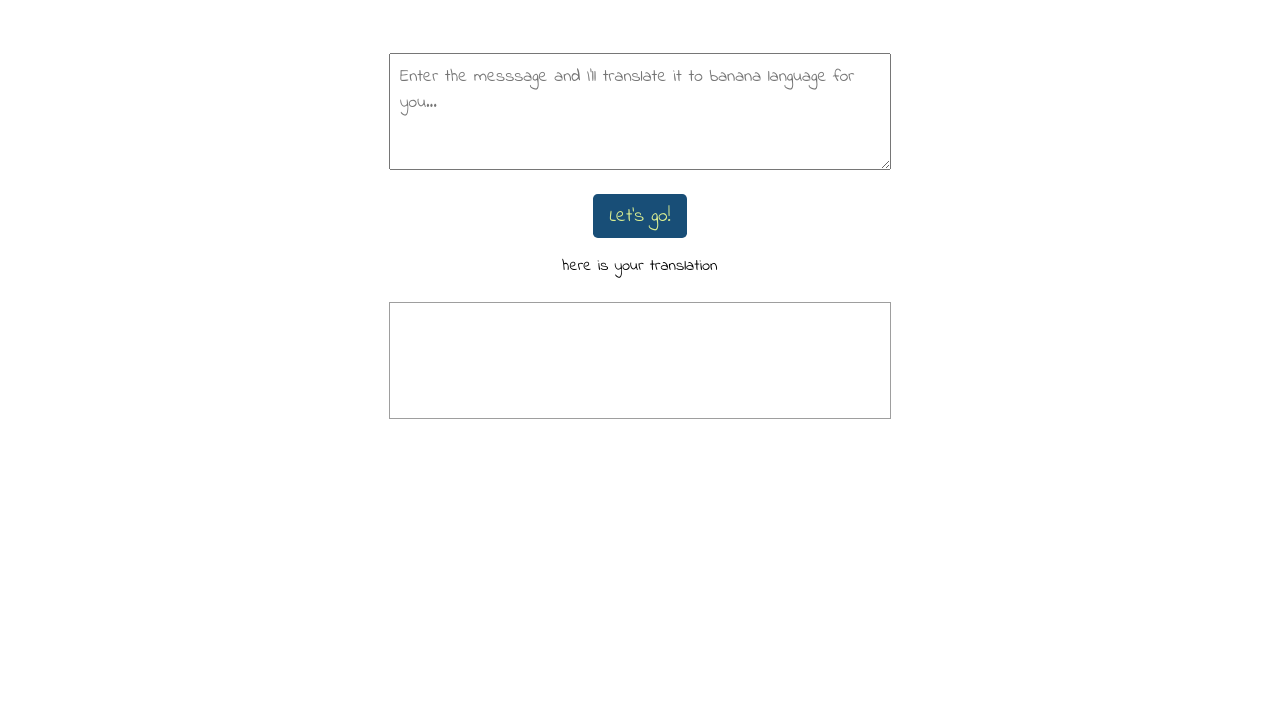
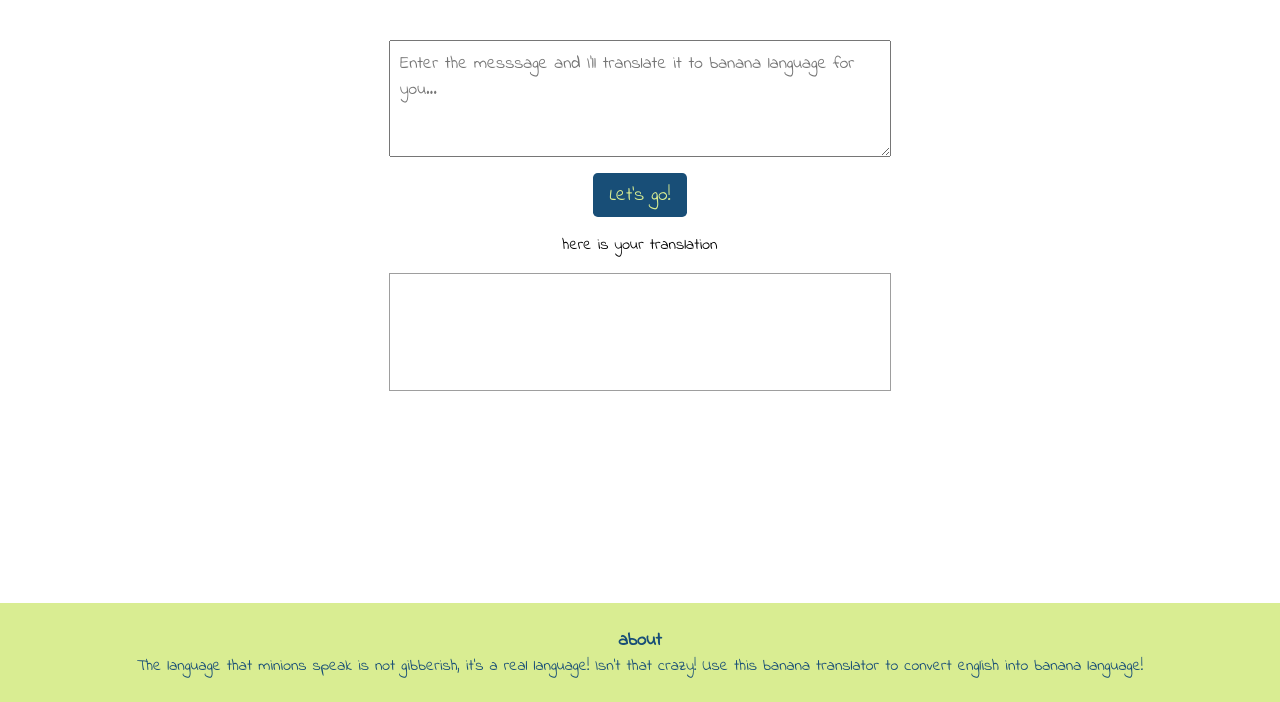
Before and after one commit to asaxena012/banana-translation-app, a plain HTML site: page index.html in a window 1280 px wide. Shown: the part 98-800 px from the top of the page. Drawn offline with Linux system fonts and the light colour scheme.

Commit message:
style: footer added

```diff
--- a/index.html
+++ b/index.html
@@ -19,6 +19,12 @@
       <div id="output"></div>
     </div>
 
+    <footer>
+        <h3>about</h3>
+        <p>The language that minions speak is not gibberish, it's a real language! Isn't that crazy!
+            Use this banana translator to convert english into banana language!
+        </p>
+    </footer>
     <script src="script.js"></script>
   </body>
 </html>
--- a/style.css
+++ b/style.css
@@ -4,6 +4,11 @@
     margin: 0;
     padding: 0;
     font-family: 'Indie Flower', cursive;
+}
+
+body{
+    position: relative;
+    height: 100vh;
 }
 
 .container{
@@ -15,7 +20,7 @@
 
 h1{
     margin-top: 0;
-    margin-bottom: 2rem;
+    margin-bottom: 1.7rem;
     padding: 1.5rem 0rem;
     display: block;
     background: #D9ED92;
@@ -32,7 +37,7 @@ textarea, #output{
     width: 30rem;
     height: 6rem;
     padding: 0.6rem;
-    margin: 1.5rem 0rem;
+    margin: 1rem 0rem;
     font-size: 1.1rem;
 }
 
@@ -50,3 +55,13 @@ textarea, #output{
     cursor: pointer;
     margin-bottom: 1rem;
 }
+
+footer{
+    position: absolute;
+    bottom: 0px;
+    width: 100%;
+    text-align: center;
+    padding: 1.5rem 0rem;
+    background: #D9ED92;
+    color: #184E77
+}
```
